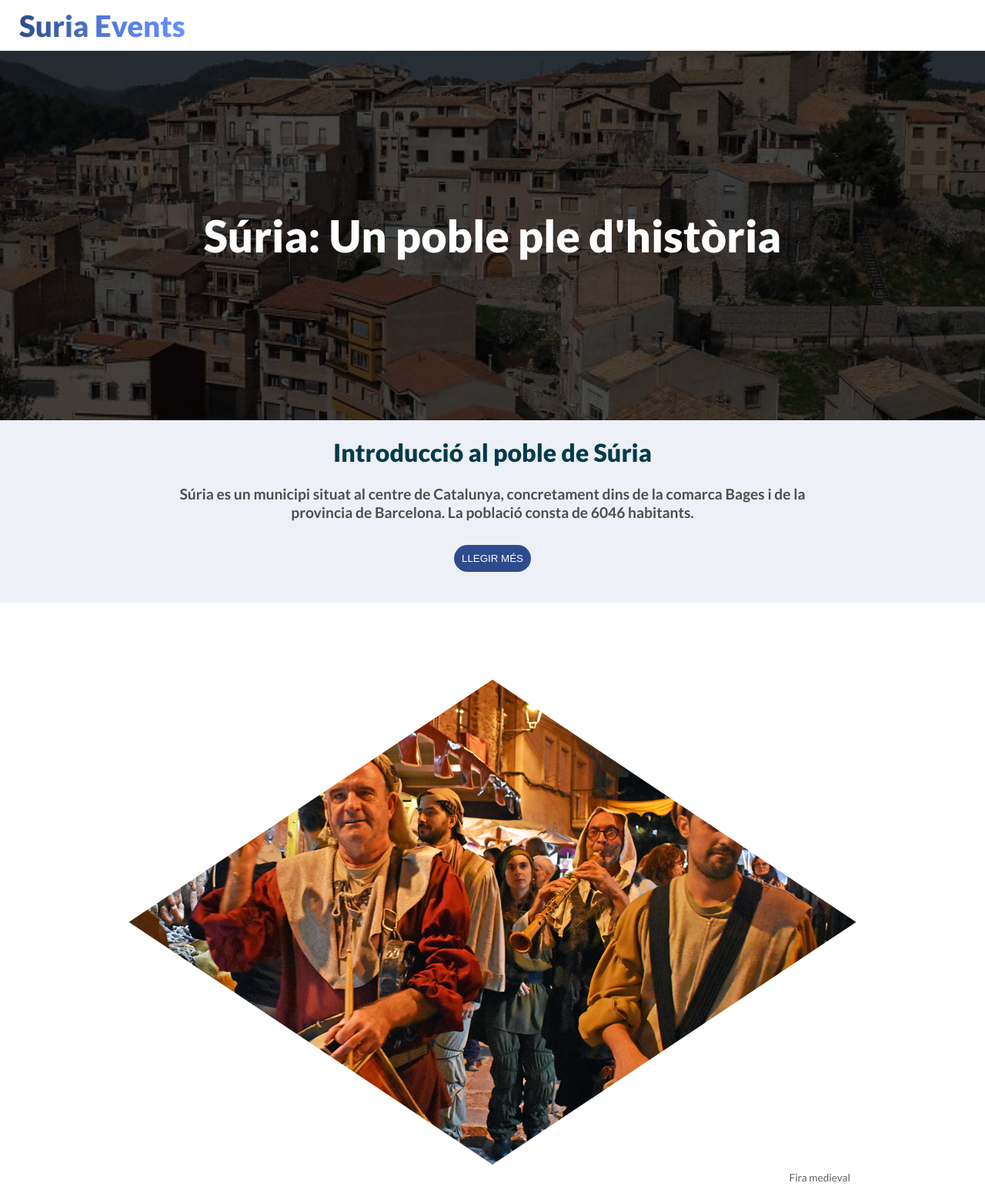
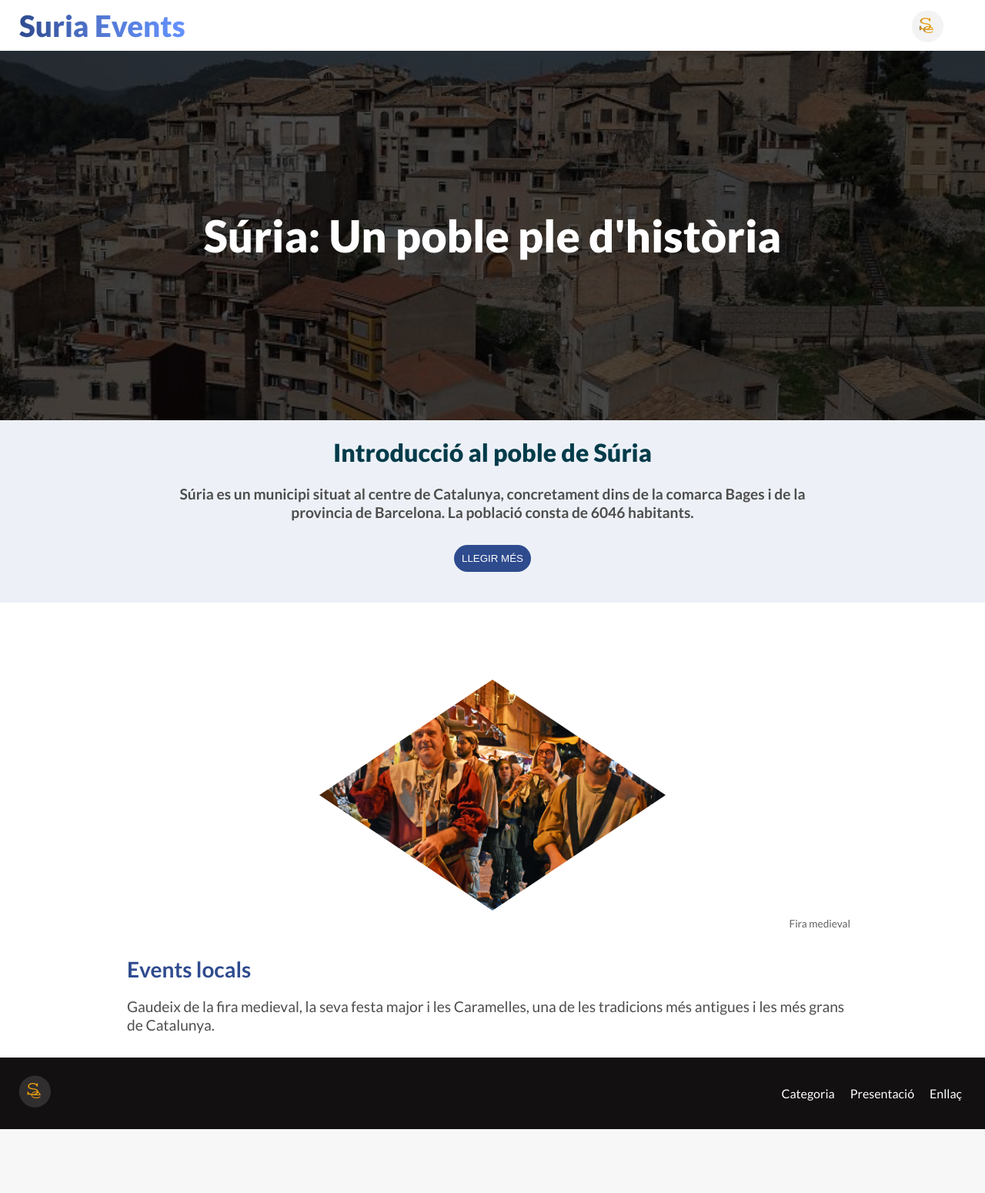
Before and after one commit to glopezhe97/GermanLopezPec1HtmlyCss, a website built with Parcel: page src/index.html in a window 1280 px wide. Shown: the top 1550 px of the page at 77% size. After the commit the page ends 1467 px from the top, so only its background shows below. Built offline with nearby package versions, Linux system fonts and the light colour scheme.

Commit message:
final attemps index psi

```diff
--- a/src/index.html
+++ b/src/index.html
@@ -30,7 +30,7 @@
             <h1 id="titulo">Suria Events</h1>
 
             <div><a href="./index.html"><img src="../img/logofooter.svg" alt="logofootero de la web"
-                width="709" height="709"/></a></div>
+                width="50" height="50"/></a></div>
         </header>
 
         <main id="main_index">
@@ -85,8 +85,8 @@
                     src="../img/FiraMedieval2.jpg"
                     alt="feria medieval"
                     id="img"
-                    width="945"
-                    height="630"
+                    width="450"
+                    height="300"
                     loading="lazy"
                     type="image/webp" />
 
```
